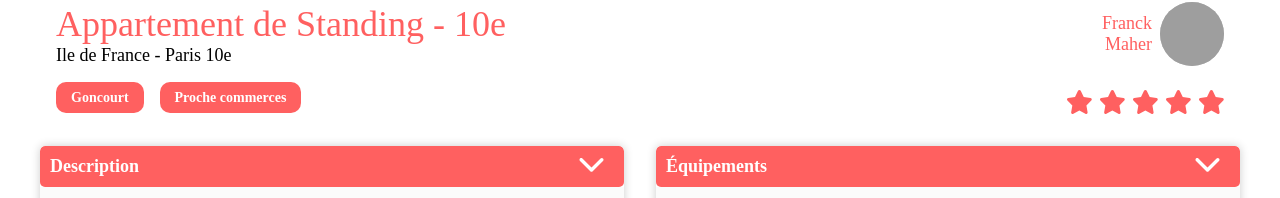
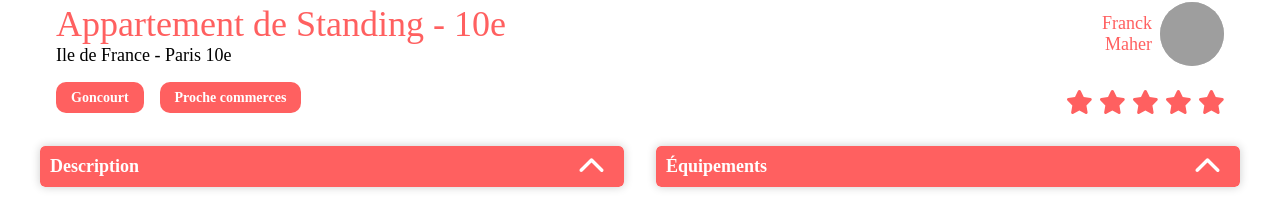
Before and after one commit to hichxm/openclassrooms-kasa, a React (Vite) app: page /apartment/0979876d in a window 1280 px wide. Shown: the part 602-800 px from the top of the page. Built offline with nearby package versions, Linux system fonts and the light colour scheme; grey boxes are pictures that could not be loaded; a small style sheet from the web is missing.

Commit message:
Remove default open state from Dropdown components
The "open" prop was removed from the Description and Équipements Dropdown components in Apartment.jsx. This ensures the dropdowns are closed by default, allowing for better user interaction and a cleaner initial view.

```diff
--- a/src/Pages/Apartment.jsx
+++ b/src/Pages/Apartment.jsx
@@ -42,12 +42,12 @@ export default function Apartment() {
             </div>
             <div className="body">
                 <div className="description">
-                    <Dropdown title="Description" open={true}>
+                    <Dropdown title="Description">
                         {apartment.description}
                     </Dropdown>
                 </div>
                 <div className="equipments">
-                    <Dropdown title="Équipements" open={true}>
+                    <Dropdown title="Équipements">
                         <ul className="list">
                             {apartment.equipments.map(equipment => <li key={equipment}>{equipment}</li>)}
                         </ul>
```
